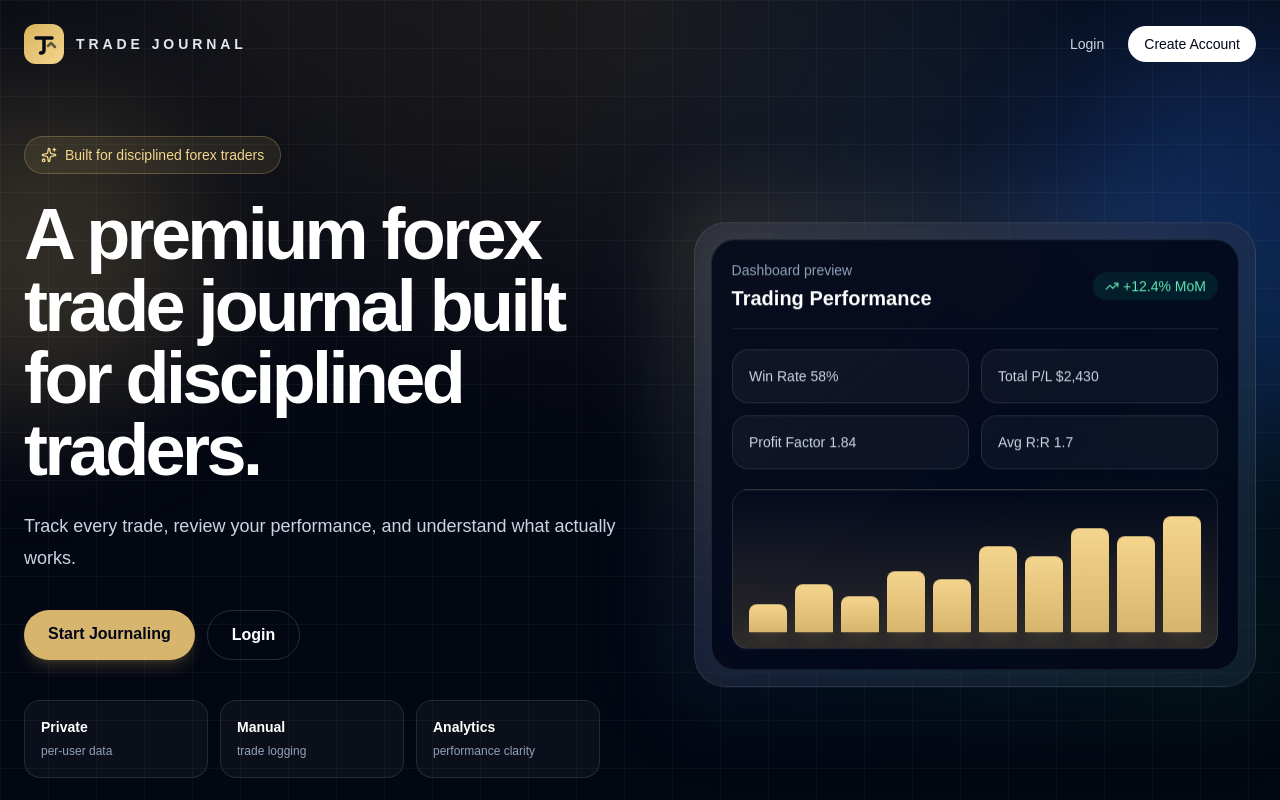
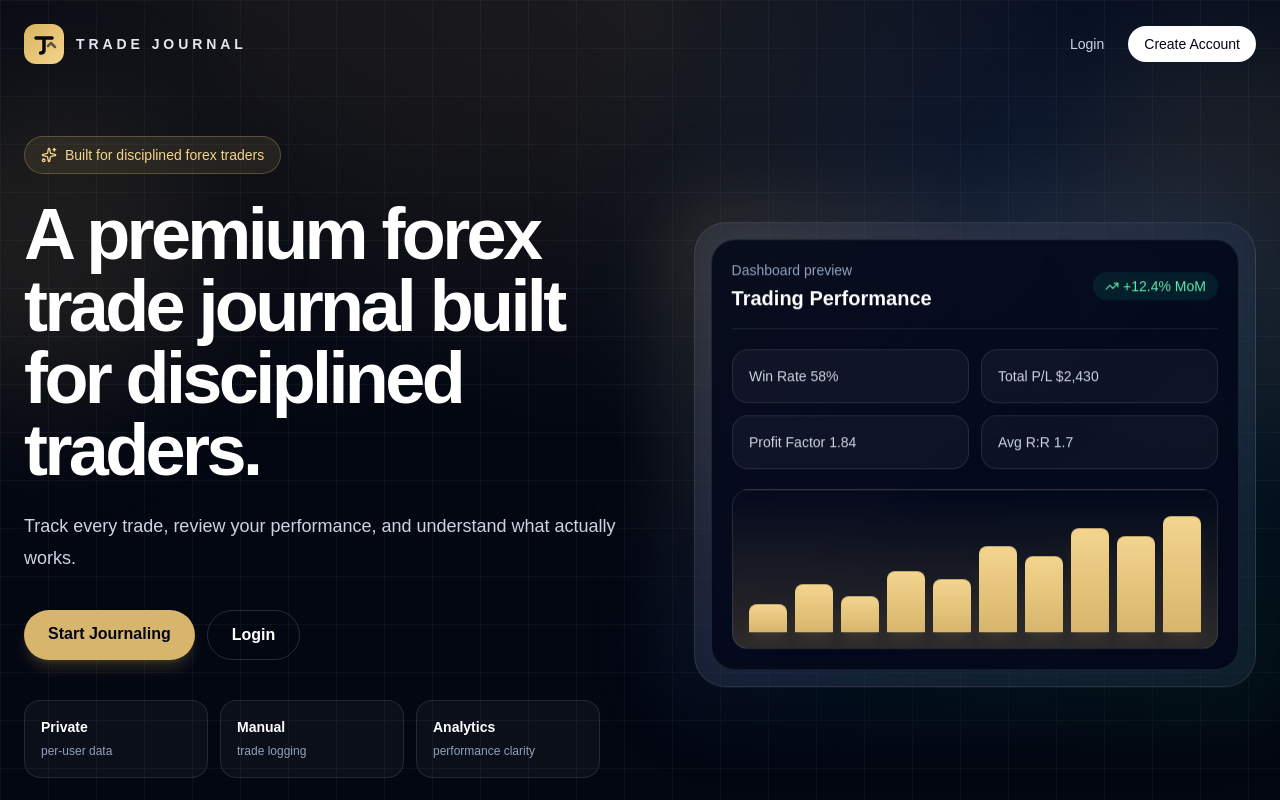
Before and after one commit to zedtos12/trade-journal-website, a Next.js app: page / in a window 1280 px wide. Shown: the top 800 px of the page. Built offline with nearby package versions, Linux system fonts and the light colour scheme.

Commit message:
design: refine landing page colors and atmosphere to reduce AI-slop

```diff
--- a/src/app/page.tsx
+++ b/src/app/page.tsx
@@ -18,10 +18,10 @@ function slugify(value: string) {
 
 export default function LandingPage() {
   return (
-    <main className="bg-grid-luxury relative min-h-screen overflow-hidden bg-[radial-gradient(circle_at_top,#172554_0%,#050816_42%,#030712_100%)] text-white">
-      <div className="pointer-events-none absolute left-[-8rem] top-24 h-80 w-80 rounded-full bg-gold/20 blur-3xl" />
-      <div className="pointer-events-none absolute right-[-10rem] top-10 h-96 w-96 rounded-full bg-blue-500/20 blur-3xl" />
-      <div className="pointer-events-none absolute bottom-24 left-1/2 h-64 w-64 -translate-x-1/2 rounded-full bg-emerald-400/10 blur-3xl" />
+    <main className="bg-grid-luxury relative min-h-screen overflow-hidden bg-[radial-gradient(circle_at_top,rgba(215,181,109,0.06)_0%,rgba(3,7,18,1)_50%,#030712_100%)] text-white">
+      <div className="pointer-events-none absolute left-[-8rem] top-24 h-80 w-80 rounded-full bg-gold/10 blur-3xl" />
+      <div className="pointer-events-none absolute right-[-10rem] top-10 h-96 w-96 rounded-full bg-gold/10 blur-3xl" />
+      <div className="pointer-events-none absolute bottom-24 left-1/2 h-64 w-64 -translate-x-1/2 rounded-full bg-gold/5 blur-3xl" />
 
       <nav className="animate-fade-in relative z-10 mx-auto flex max-w-7xl items-center justify-between px-6 py-6">
         <Link href="/" className="group flex items-center gap-3 font-semibold tracking-tight">
```
